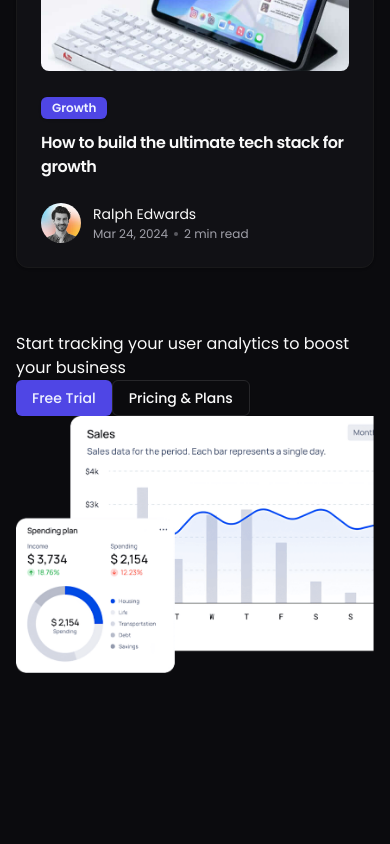
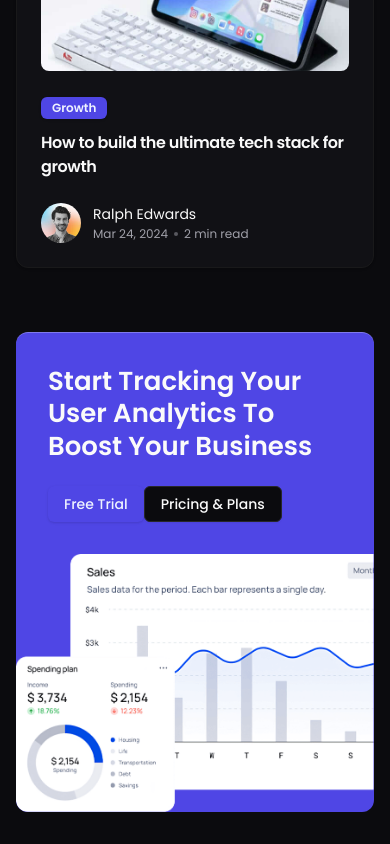
Before and after one commit to Jisap/Analytics, a React (Vite) app: page / in a window 390 px wide. Shown: the part 7562-8406 px from the top of the page. Before the commit the page ends 8267 px from the top, so only its background shows below. Built offline with nearby package versions, Linux system fonts and the light colour scheme.

Commit message:
feat: restructure Cta component layout for improved styling and responsiveness

```diff
--- a/src/components/Cta.tsx
+++ b/src/components/Cta.tsx
@@ -10,8 +10,11 @@ const Cta = () => {
   return (
     <section className="section">
       <div className="container">
-        <div className="">
-          <motion.h2>
+        <motion.div className="bg-primary rounded-xl border-t border-primary-foreground/30 overflow-hidden grid grid-cols-1 lg:grid-cols-[1fr,0.7fr] lg:items-center">
+          <div className="p-8 md:p-16 xl:p-20">
+            <motion.h2
+              className="text-[26px] leading-tight font-semibold mb-6 capitalize sm:text-[34px] md:text-[40px] lg:text-[46px] lg:mb-10"
+            >
               {ctaData.text}
             </motion.h2>
 
@@ -29,6 +32,7 @@ const Cta = () => {
           <motion.figure>
             <img src={ctaBanner} alt="" />
           </motion.figure>
+        </motion.div>
       </div>
 
     </section>
```
Lines whose indentation alone changed are shown as unchanged.
